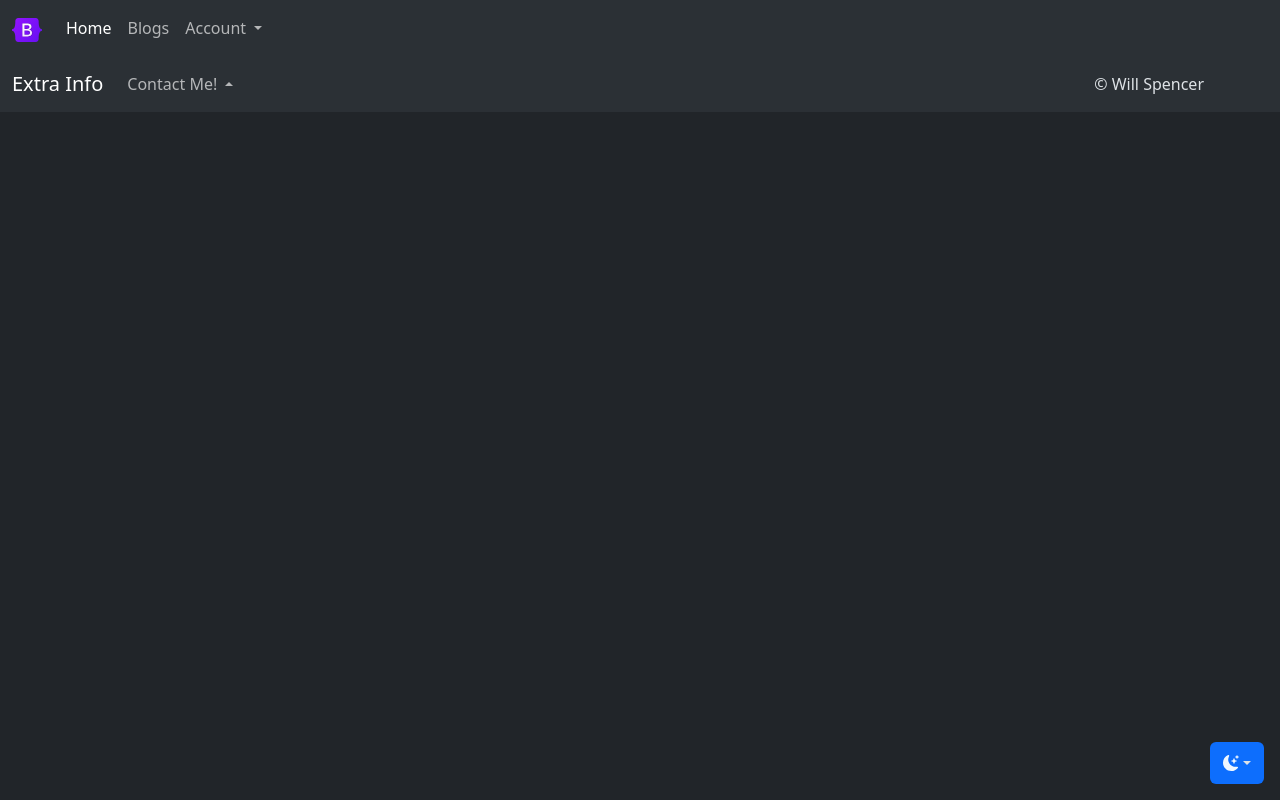
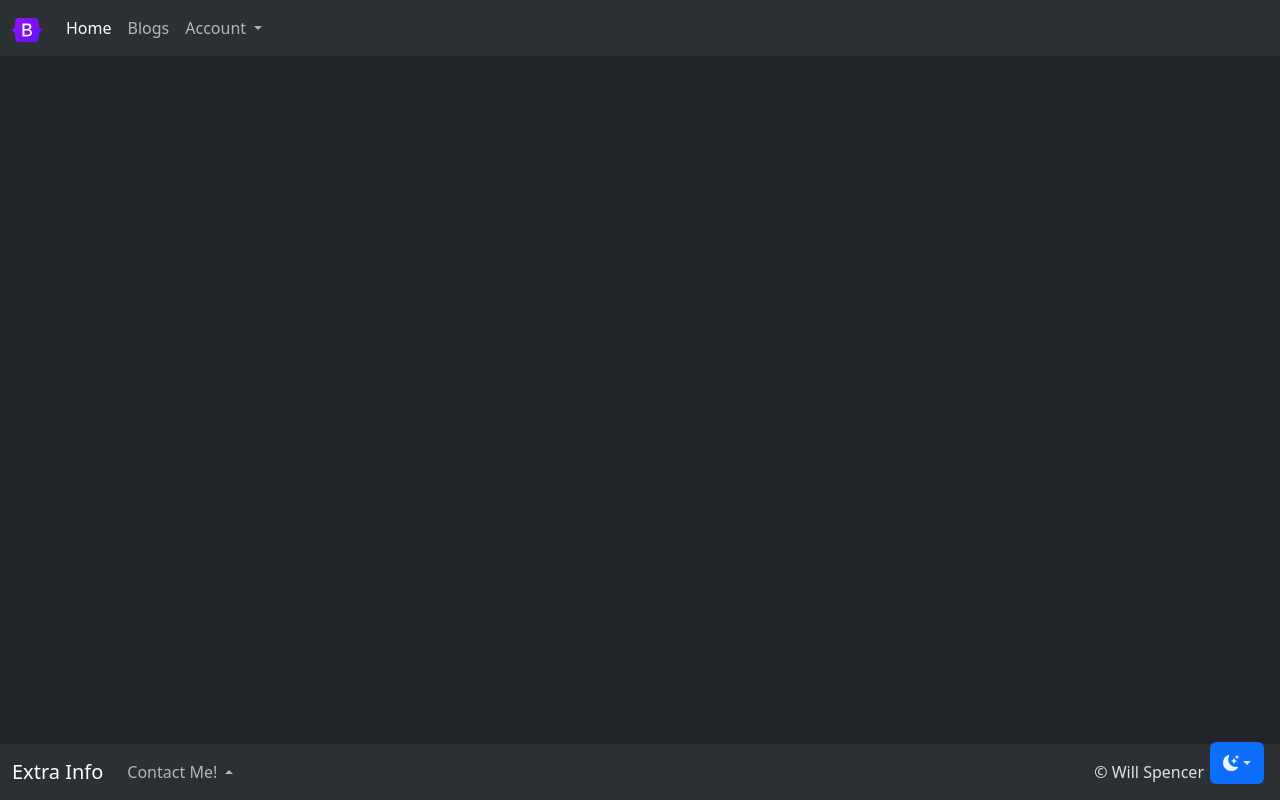
Before and after one commit to willspencer171/python_roadmap, a Django app: page / in a window 1280 px wide. Run offline with Django 4.2, Linux system fonts and the light colour scheme.

Commit message:
Fixed footer to bottom of page

```diff
--- a/Frameworks/Synchronous/Django/blogpage/Blogs/templates/base.html
+++ b/Frameworks/Synchronous/Django/blogpage/Blogs/templates/base.html
@@ -114,7 +114,7 @@
 
         {% endblock %}
 
-        <footer class="navbar navbar-expand bg-body-tertiary">
+        <footer class="navbar z-1 fixed-bottom navbar-expand bg-body-tertiary">
             <div class="container-fluid">
                 <p class="navbar-brand my-auto">Extra Info</p>
                 <ul class="navbar-nav my-auto me-auto">
```
